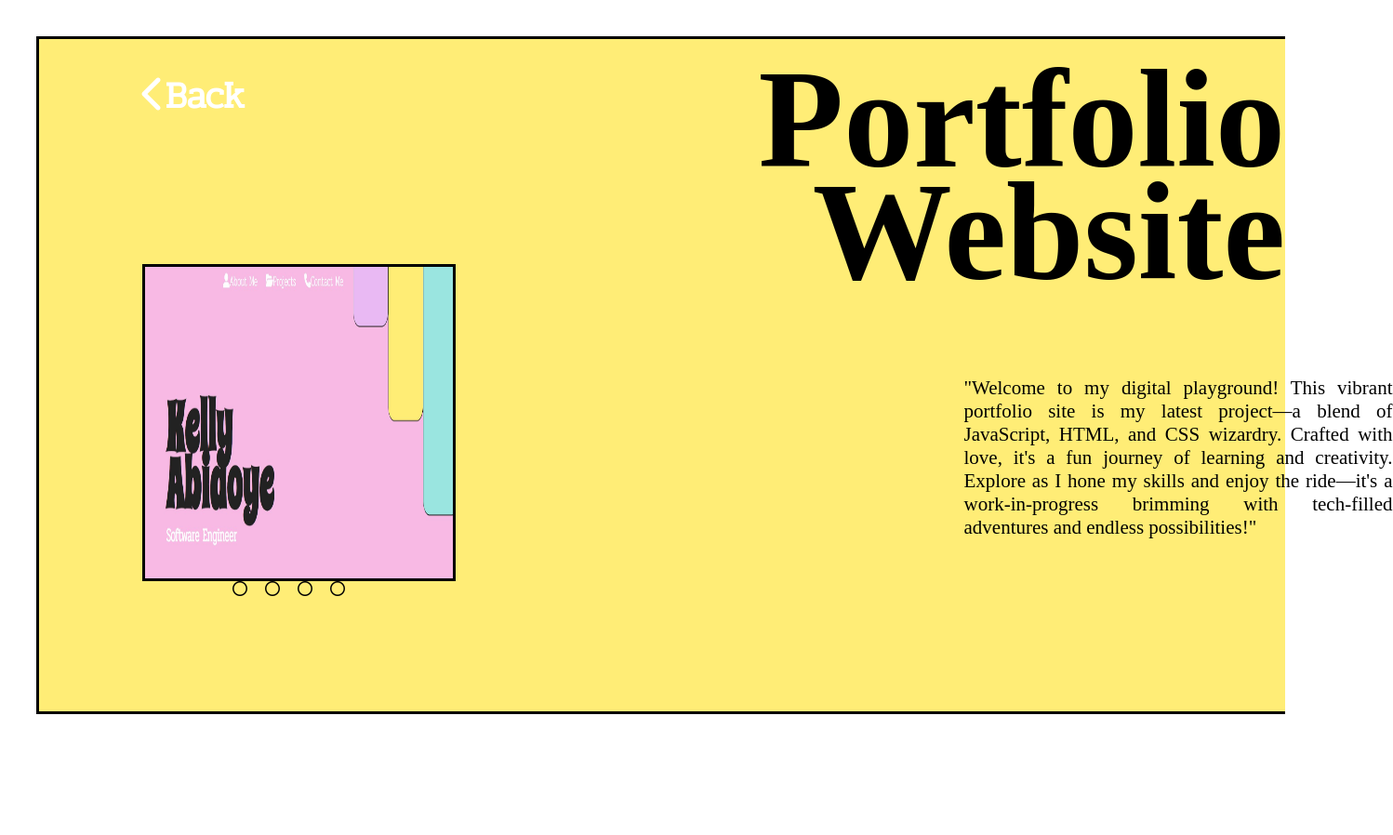
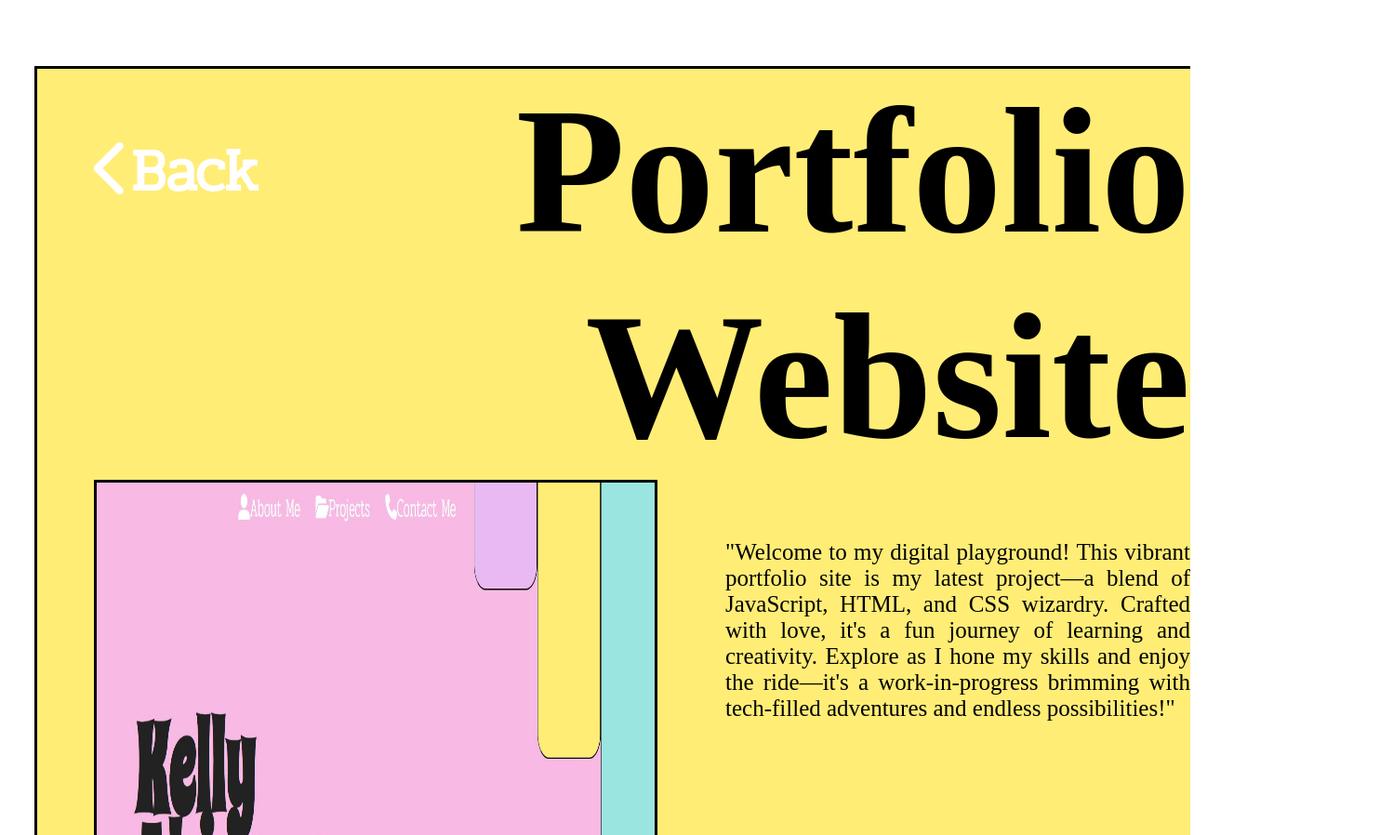
Before and after one commit to Kabidoye-17/PortfolioWebsite, a website: page Portfolio-Website.html in a window 1280 px wide. Shown: the top 898 px of the page at 93% size, 1498 px wide, since content can reach past the window. Before the commit the page ends 807 px from the top, so only its background shows below. Drawn offline with Linux system fonts and the light colour scheme; a web font is replaced by a local one.

Commit message:
project page sizing changed from px to rem and fr

```diff
--- a/Portfolio-Website.html
+++ b/Portfolio-Website.html
@@ -31,7 +31,7 @@
         <a href="#slide4"><i class="fa-regular fa-circle"></i></a>
       </div>
     </div>
-    <a id="back" href="./index.html.html"><i class="fa-solid fa-chevron-left"></i>Back</a>
+    <a id="back" href="./index.html"><i class="fa-solid fa-chevron-left"></i>Back</a>
     <h1 id="PN1">Portfolio</h1>
     <h1 id="PN2">Website</h1>
     <p id="PD">"Welcome to my digital playground! This vibrant portfolio site is my latest
--- a/css/projectPageFormat.css
+++ b/css/projectPageFormat.css
@@ -8,8 +8,8 @@
 
 .container {
   display: grid;
-  grid-template-rows:39px 729px 39px;
-  grid-template-columns: 39px 1326px;
+  grid-template-rows:13fr  243fr 13fr; /*39 729 39*/
+  grid-template-columns: 1fr 34fr; /* 39 1326*/
 
 }
 
@@ -33,8 +33,8 @@
   display: grid;
   background-color: palevioletred;
   grid-area: 2/2/3/4;
-  grid-template-rows: repeat(6, 121px);
-  grid-template-columns: repeat(12, 110.5px);
+  grid-template-rows: repeat(6, 1fr); /*121*/
+  grid-template-columns: repeat(12, 1fr); /*110.5*/
 }
 
 
@@ -51,14 +51,15 @@
 .slider-nav{
   grid-area: 5/3/6/5;
   position: absolute;
-  left: 235px;
-
+  left: 14.625rem;
+  /*left: 235px;*/
 
 }
 .main #PD{
-  grid-area: 4/10/7/13;
+  grid-area: 3/10/5/13;
   text-align: justify;
   justify-self: left;
+  align-self: center;
 }
 .main #PN1{
   grid-area: 1/8/2/14;
--- a/css/projectPageStyling.css
+++ b/css/projectPageStyling.css
@@ -15,43 +15,47 @@
   border-color: black;
 }
 .slider img{
-  width: 331px;
-  height: 335px;
+  width: 37.5rem;
+  height: 37.5rem;
   flex: 1 0 100%;
   scroll-snap-align: start;
 }
 .slider{
   border: 3px solid black;
-  width: 331px;
-  height: 335px;
+  width: 37.5rem; /*600*/
+  height: 37.5rem;
 }
 .slider-nav a{
-  padding-left: 15px;
+  padding-left: 3.125rem; /*50*/
   z-index: 3;
   color: black;
 
 }
 
+.fa-circle{
+  scale: 150%;
+}
 #PD{
-  width: 461px;
-  height: 315px;
-  font-size: 21px;
+  width: 31.25rem; /*500*/
+  height: 19.688rem; /*315*/
+  font-size: 1.563rem; /*25*/
   font-family: "Hind Guntur";
 }
 
 #PN1, #PN2{
   font-family: "Spicy Rice";
-  font-size: 150px;
+  font-size: 12rem; /*150*/
   color: black;
 }
 #back{
   font-family: "Pridi";
-  font-size: 40px;
+  font-size: 4rem; /*40px*/
   text-decoration: none;
   font-weight: bolder;
   color: white;
+  width: 15.625rem;
 }
-.fa-chevron-left, .fa-chevron-right{
-  font-size: 40px;
+.fa-chevron-left{
+  font-size: 4rem; /* 40px*/
   color: white;
 }
```
